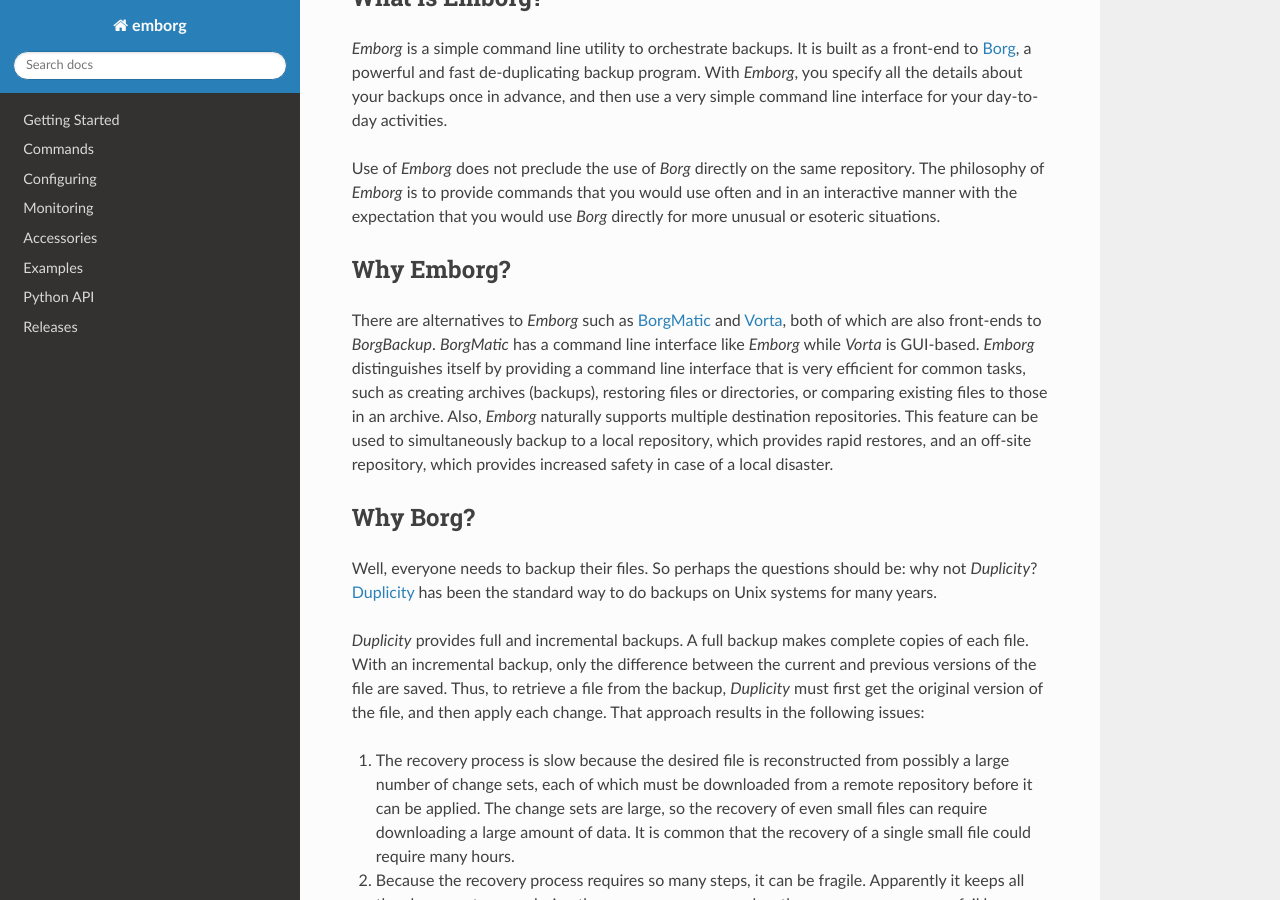
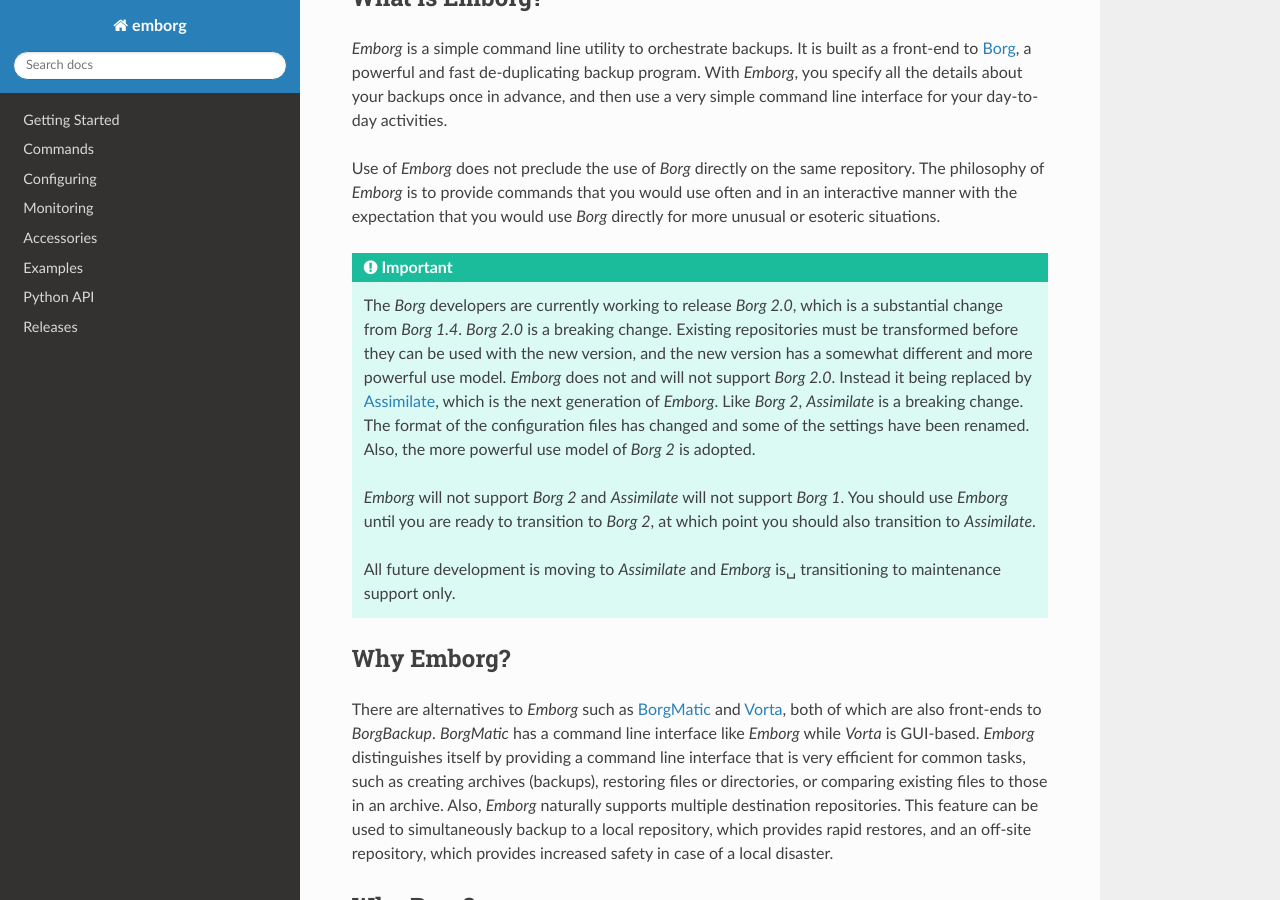
Before and after one commit to KenKundert/emborg, a Sphinx documentation site: the page built from doc/index.rst, in a window 1280 px wide and 900 px high, scrolled down 275 px. Built offline with Sphinx 7.4.7 and the Read the Docs theme 3.1.0, drawn with Linux system fonts in a browser that asks for light colours.

Commit message:
introduct assimilate

```diff
--- a/doc/index.rst
+++ b/doc/index.rst
@@ -21,6 +21,24 @@
 use often and in an interactive manner with the expectation that you would use
 *Borg* directly for more unusual or esoteric situations.
 
+.. important::
+
+    The *Borg* developers are currently working to release *Borg 2.0*, which is
+    a substantial change from *Borg 1.4*.  *Borg 2.0* is a breaking change.
+    Existing repositories must be transformed before they can be used with the
+    new version, and the new version has a somewhat different and more powerful
+    use model.  *Emborg* does not and will not support *Borg 2.0*.  Instead it
+    being replaced by Assimilate_, which is the next generation of *Emborg*.
+    Like *Borg 2*, *Assimilate* is a breaking change.  The format of the
+    configuration files has changed and some of the settings have been renamed.
+    Also, the more powerful use model of *Borg 2* is adopted.
+
+    *Emborg* will not support *Borg 2* and *Assimilate* will not support *Borg
+    1*.  You should use *Emborg* until you are ready to transition to *Borg 2*,
+    at which point you should also transition to *Assimilate*.
+
+    All future development is moving to *Assimilate* and *Emborg* is␣
+    transitioning to maintenance support only.
 
 Why Emborg?
 -----------
@@ -362,14 +380,15 @@
 
 * :ref:`genindex`
 
+.. _Assimilate: https://assimilate.readthedocs.io
+.. _Avendesora: https://avendesora.readthedocs.io
+.. _BorgBase: https://www.borgbase.com
 .. _Borg: https://borgbackup.readthedocs.io
 .. _BorgMatic: https://torsion.org/borgmatic
+.. _Duplicity: http://duplicity.nongnu.org
+.. _GitHub: https://github.com/KenKundert/emborg/issues
+.. _HealthChecks.io: https://healthchecks.io
+.. _Hetzner: https://www.hetzner.com/storage/storage-box
+.. _RSync: https://www.rsync.net/products/attic.html
+.. _SpareKeys: https://github.com/kalekundert/sparekeys
 .. _Vorta: https://github.com/borgbase/vorta
-.. _Duplicity: http://duplicity.nongnu.org
-.. _HealthChecks.io: https://healthchecks.io
-.. _SpareKeys: https://github.com/kalekundert/sparekeys
-.. _Avendesora: https://avendesora.readthedocs.io
-.. _RSync: https://www.rsync.net/products/attic.html
-.. _BorgBase: https://www.borgbase.com
-.. _Hetzner: https://www.hetzner.com/storage/storage-box
-.. _GitHub: https://github.com/KenKundert/emborg/issues
```
Also changed, not shown: README.rst (+10 -3 lines), 1 other file.
